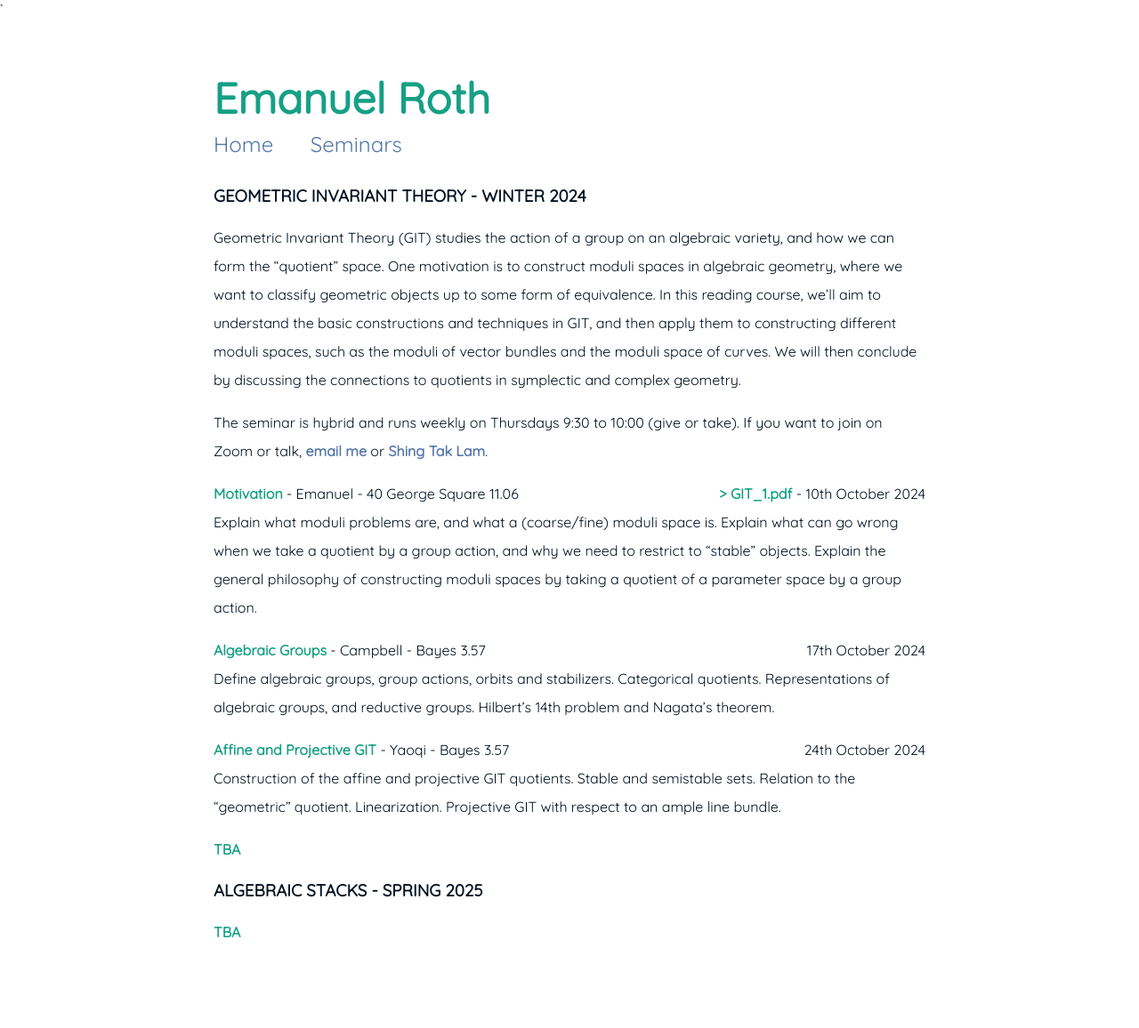
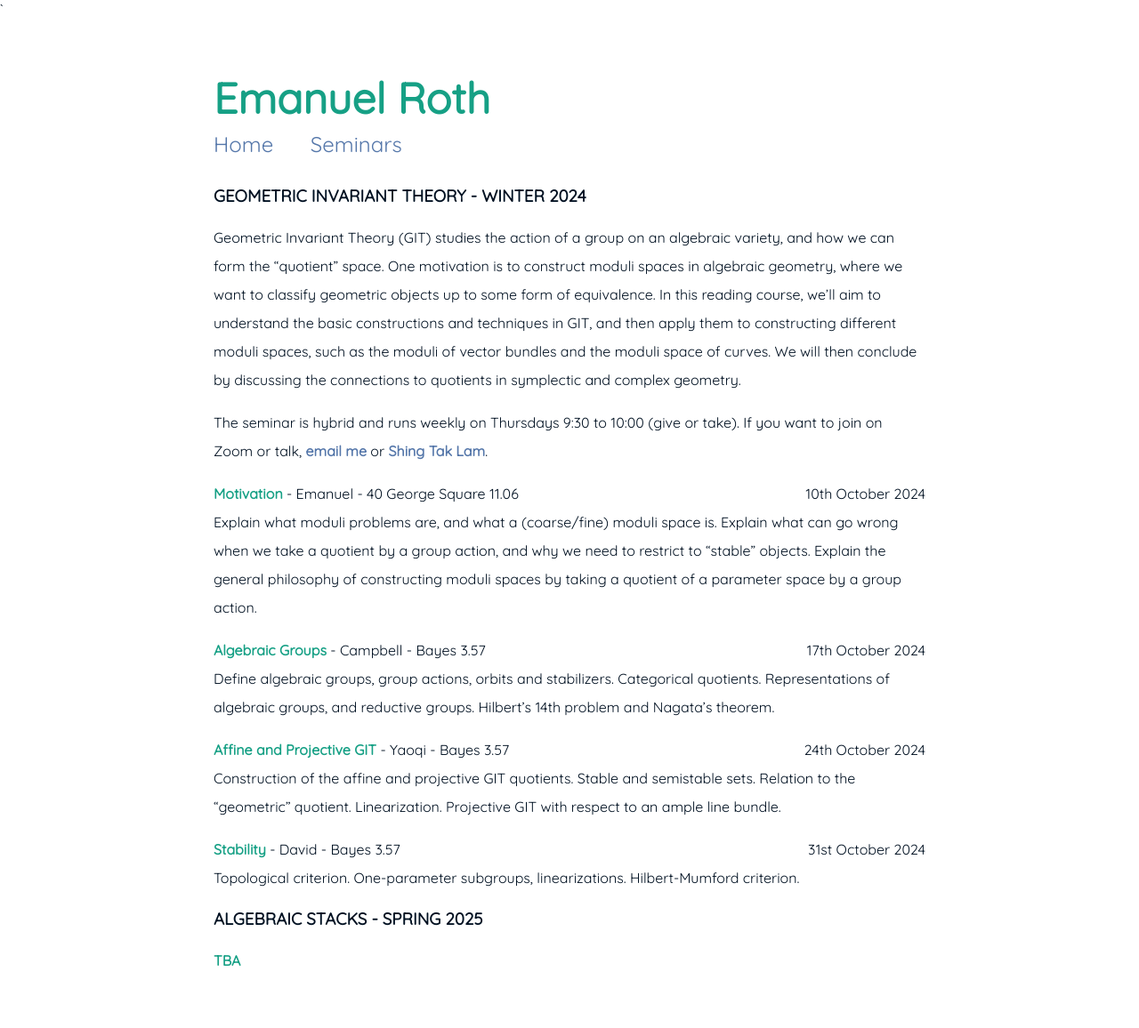
Before and after one commit to eroth264/eroth264.github.io, a Jekyll site: the page built from seminars.md, in a window 1280 px wide. Shown: the whole page at 89% size. Built offline with Jekyll 4.4.1, drawn with Linux system fonts in a browser that asks for light colours; before the commit the page ends 1124 px from its top, so only the background shows below that.

Commit message:
Added fourth GIT seminar, removed pdfs

```diff
--- a/seminars.md
+++ b/seminars.md
@@ -8,7 +8,7 @@ Geometric Invariant Theory (GIT) studies the action of a group on an algebraic v
 
 The seminar is hybrid and runs weekly on Thursdays 9:30 to 10:00 (give or take). If you want to join on Zoom or talk, <a href="{{ site.url }}">email me</a> or <a href="https://shingtaklam1324.github.io/">Shing Tak Lam</a>.
 
-<p><strong>Motivation</strong> - Emanuel - 40 George Square 11.06 <span style="float: right; "><a href="/assets/GIT_1.pdf"><strong>&gt; GIT_1.pdf</strong></a> - 10th October 2024</span><br />
+<p><strong>Motivation</strong> - Emanuel - 40 George Square 11.06 <span style="float: right; ">10th October 2024</span><br />
 Explain what moduli problems are, and what a (coarse/fine) moduli space is. Explain
 what can go wrong when we take a quotient by a group action, and why we need to
 restrict to “stable” objects. Explain the general philosophy of constructing moduli spaces
@@ -20,7 +20,9 @@ Define algebraic groups, group actions, orbits and stabilizers. Categorical quot
 <p><strong>Affine and Projective GIT</strong> - Yaoqi - Bayes 3.57  <span style="float: right; "> 24th October 2024</span><br />
 Construction of the affine and projective GIT quotients. Stable and semistable sets. Relation to the “geometric” quotient. Linearization. Projective GIT with respect to an ample line bundle.</p>
 
-<p><strong>TBA</strong></p>
+<p><strong>Stability</strong> - David - Bayes 3.57  <span style="float: right; "> 31st October 2024</span><br />
+Topological criterion. One-parameter subgroups, linearizations. Hilbert-Mumford criterion.
+
 
 <h3 id="education">ALGEBRAIC STACKS - SPRING 2025</h3>
 
```
Also changed, not shown: 2 other files.
